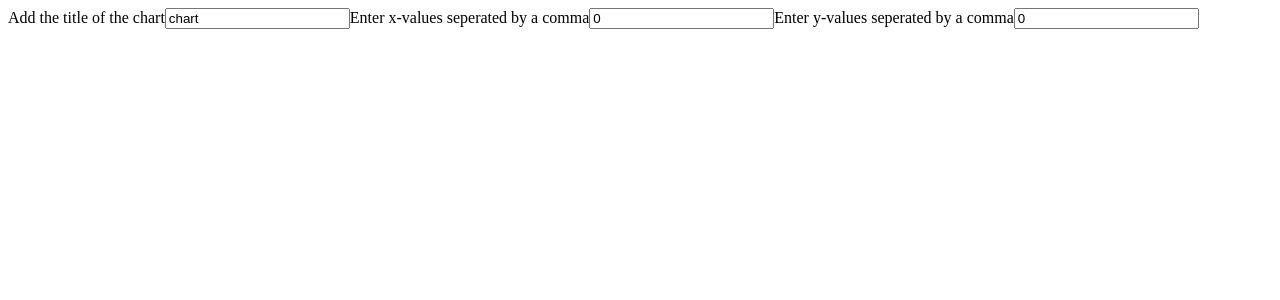
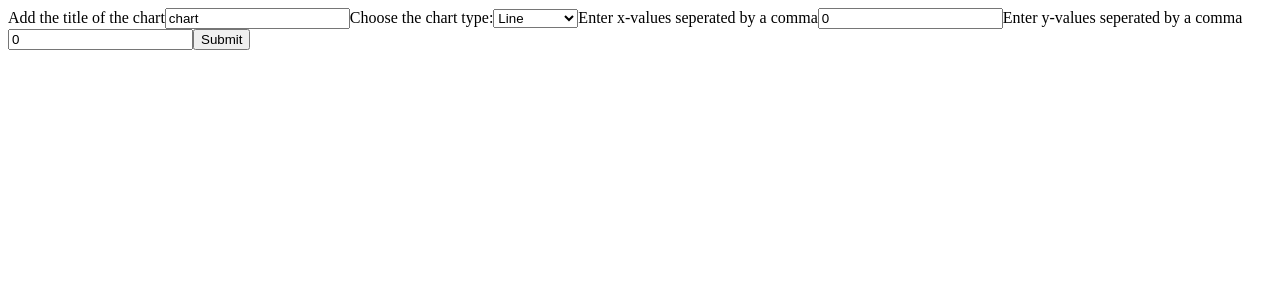
Before and after one commit to GSG-G10/Raghad-Ameera-team, a React (Create React App) app: page / in a window 1280 px wide. Shown: the top 300 px of the page. Built offline with nearby package versions, Linux system fonts and the light colour scheme.

Commit message:
create the select tag and handle its change Releate #6

```diff
--- a/public/index.html
+++ b/public/index.html
@@ -10,34 +10,11 @@
       content="Web site created using create-react-app"
     />
     <link rel="apple-touch-icon" href="%PUBLIC_URL%/logo192.png" />
-    <!--
-      manifest.json provides metadata used when your web app is installed on a
-      user's mobile device or desktop. See https://developers.google.com/web/fundamentals/web-app-manifest/
-    -->
     <link rel="manifest" href="%PUBLIC_URL%/manifest.json" />
-    <!--
-      Notice the use of %PUBLIC_URL% in the tags above.
-      It will be replaced with the URL of the `public` folder during the build.
-      Only files inside the `public` folder can be referenced from the HTML.
-
-      Unlike "/favicon.ico" or "favicon.ico", "%PUBLIC_URL%/favicon.ico" will
-      work correctly both with client-side routing and a non-root public URL.
-      Learn how to configure a non-root public URL by running `npm run build`.
-    -->
-    <title>React App</title>
+    <title>Charts</title>
   </head>
   <body>
     <noscript>You need to enable JavaScript to run this app.</noscript>
     <div id="root"></div>
-    <!--
-      This HTML file is a template.
-      If you open it directly in the browser, you will see an empty page.
-
-      You can add webfonts, meta tags, or analytics to this file.
-      The build step will place the bundled scripts into the <body> tag.
-
-      To begin the development, run `npm start` or `yarn start`.
-      To create a production bundle, use `npm run build` or `yarn build`.
-    -->
   </body>
 </html>
--- a/src/App.js
+++ b/src/App.js
@@ -7,15 +7,20 @@ export default class App extends Component {
       title: "chart",
       xValues: [0],
       yValues: [0],
+      type: "line",
     };
   }
-  handleInputs = (event) => {
+  handleChange = (event) => {
     if (event.target.name === "title") {
       this.setState({ title: event.target.value });
     } else if (event.target.name === "xValues") {
       this.setState({ xValues: event.target.value.split(",") });
+    } else if (event.target.name === "yValues") {
+      this.setState({ yValues: event.target.value.split(",") });
     } else {
-      this.setState({ yValues: event.target.value.split(",") });
+      this.setState({ type: event.target.value }, () => {
+        console.log(this.state);
+      });
     }
   };
 
@@ -26,17 +31,29 @@ export default class App extends Component {
           Add the title of the chart
           <input
             type="text"
-            onChange={this.handleInputs}
+            onChange={this.handleChange}
             value={this.state.title}
             placeholder="chart title"
             name="title"
           />
         </label>
+
+        <label>
+          Choose the chart type:
+          <select name="type" onChange={this.handleChange}>
+            <option value="line">Line</option>
+            <option value="bar">Bar</option>
+            <option value="doughnut">Doughnut</option>
+            <option value="pie">Pie</option>
+            <option value="polarArea">Polar Area</option>
+          </select>
+        </label>
+
         <label>
           Enter x-values seperated by a comma
           <input
             type="text"
-            onChange={this.handleInputs}
+            onChange={this.handleChange}
             value={this.state.xValues}
             placeholder="num1,num2,num3, ..."
             name="xValues"
@@ -46,12 +63,13 @@ export default class App extends Component {
           Enter y-values seperated by a comma
           <input
             type="text"
-            onChange={this.handleInputs}
+            onChange={this.handleChange}
             value={this.state.yValues}
             placeholder="num1,num2,num3, ..."
             name="yValues"
           />
         </label>
+        <button type='button'>Submit</button>
       </section>
     );
   }
```
